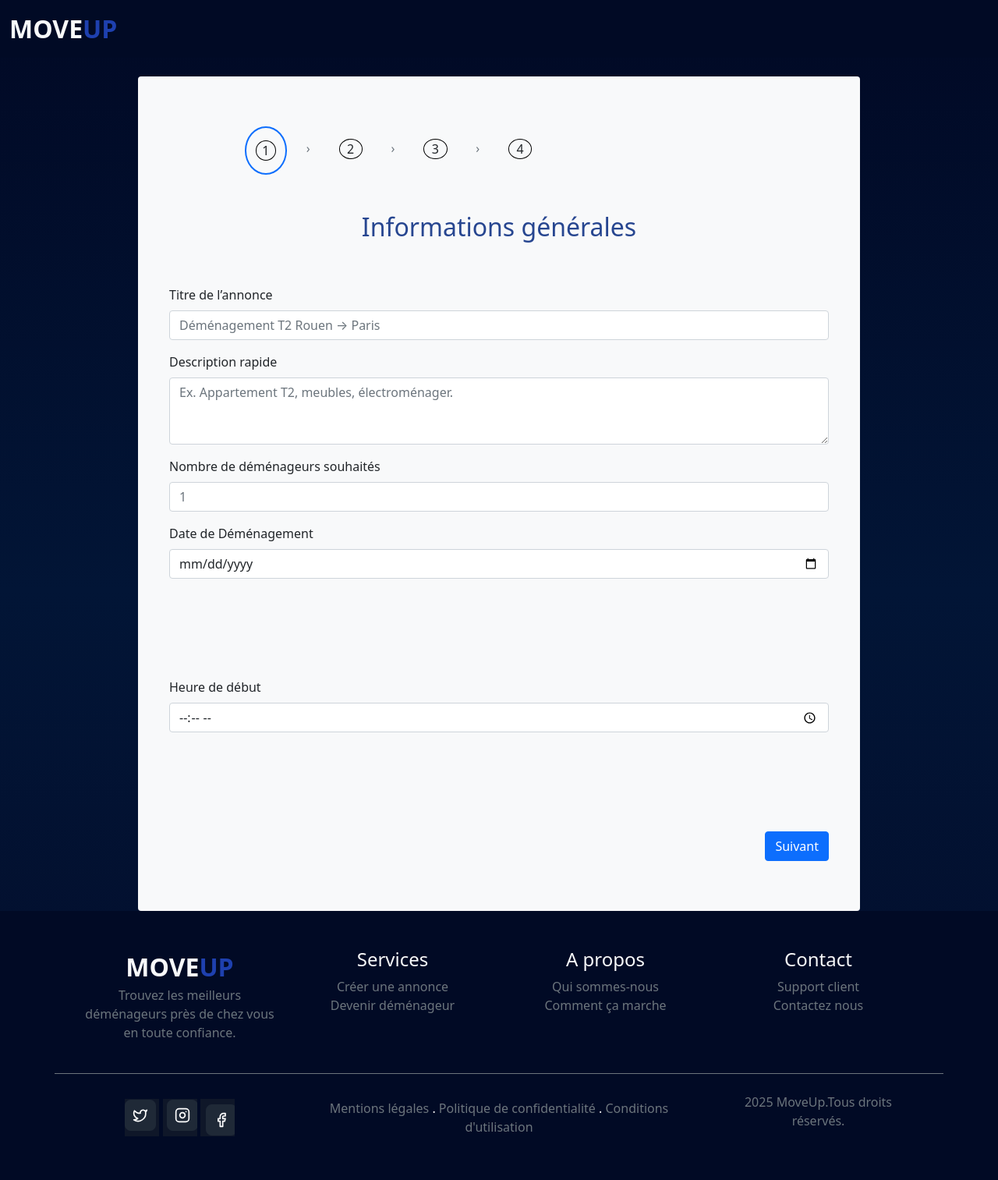
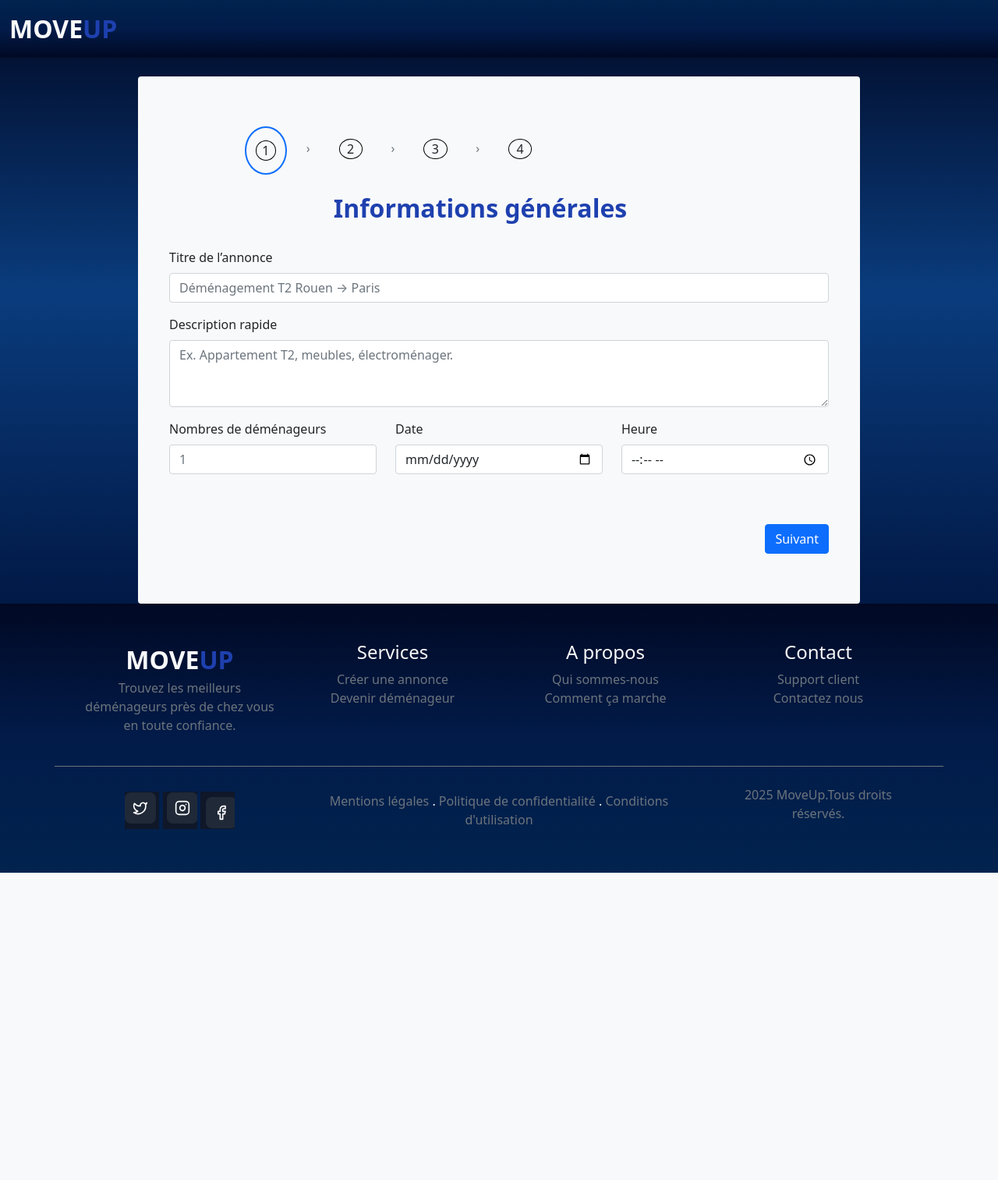
Before and after one commit to Aissata26/Projet-CSW, a PHP site: page /creerAnnonce.php in a window 1280 px wide. Shown: the whole page at 78% size. After the commit the page ends 1119 px from the top, so only its background shows below. Run offline with PHP 8.4, Linux system fonts and the light colour scheme; a user stored in the database is signed in; data that the repository does not hold is empty.

Commit message:
szedfgthujn

```diff
--- a/Client/creerAnnonce.php
+++ b/Client/creerAnnonce.php
@@ -5,7 +5,7 @@ include_once '../fonction.php';
 include_once 'nav1.php';
 control_form_ann();
 ?>
-<body class="background-B">
+<body class="background-A">
 
   <div class="container mt-4">
     <div class="row justify-content-center">
@@ -48,7 +48,7 @@ control_form_ann();
                     </div>
 
                     <div>
-                      <h2 class="h2 p-5">Informations générales</h2>
+                      <h2 class="text-center mt-4 titre-color me-5">Informations générales</h2>
                     </div>
 
                     <div class="mb-3">
@@ -61,19 +61,21 @@ control_form_ann();
                       <textarea class="form-control" id="desc1" rows="3" placeholder="Ex. Appartement T2, meubles, électroménager."></textarea>
                     </div>
 
-                    <div class="mb-3">
-                      <label for="nb_demenageurs" class="form-label">Nombre de déménageurs souhaités</label>
-                      <input type="number" class="form-control" id="nb_demenageurs"  min="1" placeholder="1">
+                    <div class="row mb-3">
+                      <div class="col-12 col-md-4">
+                        <label for="nb_demenageurs" class="form-label">Nombres de déménageurs</label>
+                        <input type="number" class="form-control" id="nb_demenageurs" min="1" placeholder="1">
                       </div>
 
-                    <div class="mb-3">
-                      <label for="date1" class="form-label">Date de Déménagement</label>
+                      <div class="col-12 col-md-4">
+                        <label for="date1" class="form-label">Date</label>
                         <input type="date" class="form-control padding" id="date1">
                       </div>
 
-                    <div class="mb-3">
-                      <label for="heure1" class="form-label">Heure de début</label>
+                      <div class="col-12 col-md-4">
+                        <label for="heure1" class="form-label">Heure</label>
                         <input type="time" class="form-control padding" id="heure1">
+                      </div>
                     </div>
 
                     <div class="d-flex justify-content-end mt-4">
@@ -243,13 +245,13 @@ control_form_ann();
                     </div>
 
                     <div class="mb-3">
-                      <label for="photos" class="form-label">Ajouter des photos (facultatif)</label>
-                      <input type="file" class="form-control" id="photos" multiple>
+                      <label for="objets" class="form-label">Objets principaux </label>
+                      <textarea id="objets" class="form-control" rows="4" placeholder="Ex. lit, canapé, frigo, 20 cartons..."></textarea>
                     </div>
 
                     <div class="mb-3">
-                      <label for="objets" class="form-label">Objets principaux (facultatif)</label>
-                      <textarea id="objets" class="form-control" rows="4" placeholder="Ex. lit 140, canapé, frigo, 20 cartons..."></textarea>
+                      <label for="photos" class="form-label">Ajouter des photos </label>
+                      <input type="file" class="form-control" id="photos" multiple>
                     </div>
 
                     <div class="d-flex justify-content-between mt-4">
@@ -293,46 +295,80 @@ control_form_ann();
                       <h2 class="text-center mt-4 titre-color me-5">Récapitulatif</h2>
                     </div>
 
-                    <div class="mb-3 p-3 border rounded bg-white">
+                     <div class="mb-4 p-3 border rounded bg-white">
                 <h5 class="mb-3">Informations générales</h5>
-
-                      <p><strong>Titre :</strong> Déménagement T2 Rouen → Paris</p>
-                      <p><strong>Description :</strong> Appartement T2, meubles, électroménager…</p>
-                      <p><strong>Nombre de déménageurs :</strong> 2</p>
-                      <p><strong>Date :</strong> 15 mars 2025</p>
-                      <p><strong>Heure :</strong> 09:00</p>
+                <p class="mb-1">
+                    <strong>Titre :</strong> Déménagement T2 Rouen → Paris
+                </p>
+                <p class="mb-1">
+                     <strong>Description :</strong> Appartement T2, meubles, électroménager…
+                </p>
+                <p class="mb-1">
+                    <strong>Nombre de déménageurs souhaités :</strong> 2
+                </p>
+                <p class="mb-1">
+                    <strong>Date :</strong> 15 mars 2025
+                </p>
+                <p class="mb-0">
+                    <strong>Heure du déménagement :</strong> 09:00
+                </p>
             </div>
-
-                    <div class="mb-3 p-3 border rounded bg-white">
+            <div class="row mb-4">
+                <div class="col-12 col-md-6 mb-3 mb-md-0">
+                    <div class="p-3 border rounded bg-white h-100">
                         <h5 class="mb-3">Départ</h5>
-
-                      <p><strong>Ville :</strong> Rouen</p>
-                      <p><strong>Adresse :</strong> 10 rue des Fleurs</p>
-                      <p><strong>Type de logement :</strong> Appartement</p>
-                      <p><strong>Étage :</strong> 3</p>
-                      <p><strong>Ascenseur :</strong> Oui</p>
+                        <p class="mb-1">
+                            <strong>Ville :</strong> Rouen
+                        </p>
+                        <p class="mb-1">
+                            <strong>Adresse :</strong> 12 rue des Lilas
+                        </p>
+                        <p class="mb-1">
+                            <strong>Type de logement :</strong> Appartement
+                        </p>
+                        <p class="mb-1">
+                            <strong>Étage :</strong> 3ᵉ
+                        </p>
+                        <p class="mb-0">
+                            <strong>Ascenseur :</strong> Oui
+                        </p>
                     </div>
-
-                    <div class="mb-3 p-3 border rounded bg-white">
+                </div>
+                <div class="col-12 col-md-6">
+                    <div class="p-3 border rounded bg-white h-100">
                         <h5 class="mb-3">Arrivée</h5>
-
-                      <p><strong>Ville :</strong> Paris</p>
-                      <p><strong>Adresse :</strong> 25 avenue Victor Hugo</p>
-                      <p><strong>Type de logement :</strong> Maison</p>
-                      <p><strong>Étage :</strong> RDC</p>
-                      <p><strong>Ascenseur :</strong> Non</p>
+                        <p class="mb-1">
+                            <strong>Ville :</strong> Paris
+                        </p>
+                        <p class="mb-1">
+                            <strong>Adresse :</strong> 5 avenue de la République
+                        </p>
+                        <p class="mb-1">
+                            <strong>Type de logement :</strong> Maison
+                        </p>
+                        <p class="mb-1">
+                            <strong>Étage :</strong> RDC
+                        </p>
+                        <p class="mb-0">
+                            <strong>Ascenseur :</strong> Non
+                        </p>
                     </div>
-
+                </div>
+            </div>
             <div class="mb-3 p-3 border rounded bg-white">
                 <h5 class="mb-3">Volume & objets</h5>
 
-                      <p><strong>Volume estimé :</strong> 12 m³</p>
-                      <p><strong>Objets principaux :</strong> lit 140, canapé, frigo, 20 cartons…</p>
-                      <p><strong>Photos :</strong> (à ajouter plus tard)</p>
+                <p class="mb-1">
+                    <strong>Volume estimé :</strong> 12 m³
+                </p>
+                <p class="mb-3">
+                    <strong>Objets principaux :</strong> lit , canapé, frigo, 20 cartons…
+               </p>
+               <div class="mb-2">
+                    <strong>Photos :</strong><br>
                </div>
 
-
-
+            </div>
                     <div class="d-flex justify-content-between mt-4">
                       <button type="button" class="btn btn-outline-secondary" data-bs-target="#carouselExample" data-bs-slide="prev">Précédent</button>
                       <button type="submit" class="btn btn-success">Publier l’annonce</button>
--- a/Client/nav.php
+++ b/Client/nav.php
@@ -3,7 +3,7 @@ include_once '../Visiteur/header.php';
 include_once '../fonction.php';
 ?>
 <body>
-    <nav class="navbar navbar-expand-lg navbar-dark background">
+    <nav class="navbar navbar-expand-lg navbar-dark background-C">
   <div class="container-fluid">
     <a class="navbar-brand text-light fw-bold fs-2" href="#">MOVE<span class="titre-color">UP</span></a>
     <button class="navbar-toggler" type="button" data-bs-toggle="collapse" data-bs-target="#navbarSupportedContent" aria-controls="navbarSupportedContent" aria-expanded="false" aria-label="Toggle navigation">
--- a/Client/nav1.php
+++ b/Client/nav1.php
@@ -3,7 +3,7 @@ include_once '../Visiteur/header.php';
 include_once '../fonction.php';
 ?>
 <body>
-    <nav class="navbar navbar-expand-lg navbar-dark background">
+    <nav class="navbar navbar-expand-lg navbar-dark background-C">
   <div class="container-fluid">
     <a class="navbar-brand text-light fw-bold fs-2" href="#">MOVE<span class="titre-color">UP</span></a>
   </div>
--- a/Visiteur/footer.php
+++ b/Visiteur/footer.php
@@ -1,7 +1,7 @@
 <?php
 include_once'header.php';
 ?>
-<footer class="background text-light py-4 " >
+<footer class="background-B text-light py-4 " >
     <div class="container justify-content-center align-items-center text-center ">
         <div class="row p-4">
             <div class="col-12 col-md-3">
--- a/Visiteur/nav.php
+++ b/Visiteur/nav.php
@@ -9,7 +9,7 @@ include_once '../fonction.php';
 
  ?>
 <body>
-    <nav class="navbar navbar-expand-lg navbar-dark background">
+    <nav class="navbar navbar-expand-lg navbar-dark background-C">
     <div class="container-fluid">
     <a class="navbar-brand text-light fw-bold fs-2" href="#">MOVE<span class="titre-color">UP</span></a>
     <button class="navbar-toggler" type="button" data-bs-toggle="collapse" data-bs-target="#navbarSupportedContent" aria-controls="navbarSupportedContent" aria-expanded="false" aria-label="Toggle navigation">
--- a/fonction.php
+++ b/fonction.php
@@ -7,7 +7,7 @@ $script;
     try
     {
 
-        $pdo= new PDO("mysql:host=localhost;dbname=bdd_7_13","root","");
+        $pdo= new PDO("mysql:host=localhost;dbname=tableaux","root","root");
         $pdo->setAttribute(PDO::ATTR_ERRMODE, PDO::ERRMODE_SILENT);
 
     }
--- a/styl.css
+++ b/styl.css
@@ -5,7 +5,12 @@
 }
 .background-B
 {
-    background: linear-gradient(180deg, #010925, #021536,#030d2b) !important;
+    background: linear-gradient(to bottom, #010924, #021B49, #01234e) !important;
+
+}
+.background-C
+{
+    background: linear-gradient(to top, #010924, #021B49, #01234e) !important;
 
 }
 .background
@@ -105,3 +110,25 @@ h2
     text-align: center;
     margin-bottom: 2rem;
 }
+.form-box
+{
+    height: 70vh;
+    max-height:70vh;
+    display:flex;
+    flex-direction:column;
+}
+.form-box-content
+{
+    flex:1;
+    overflow-y: auto;
+    padding-right: 4px;
+}
+.stepper-sticky
+{
+    position: sticky;
+    top: 0;
+    z-index: 5;
+    background-color: #fff;
+    padding-top: 10px;
+    padding-bottom: 15px;
+}
```
Also changed, not shown: demenageur/details_annonce.php (+4 -11 lines), demenageur/nav .php (+7 -2 lines), demenageur/Mission_accepté.php (added). Lines whose indentation alone changed are shown as unchanged.
